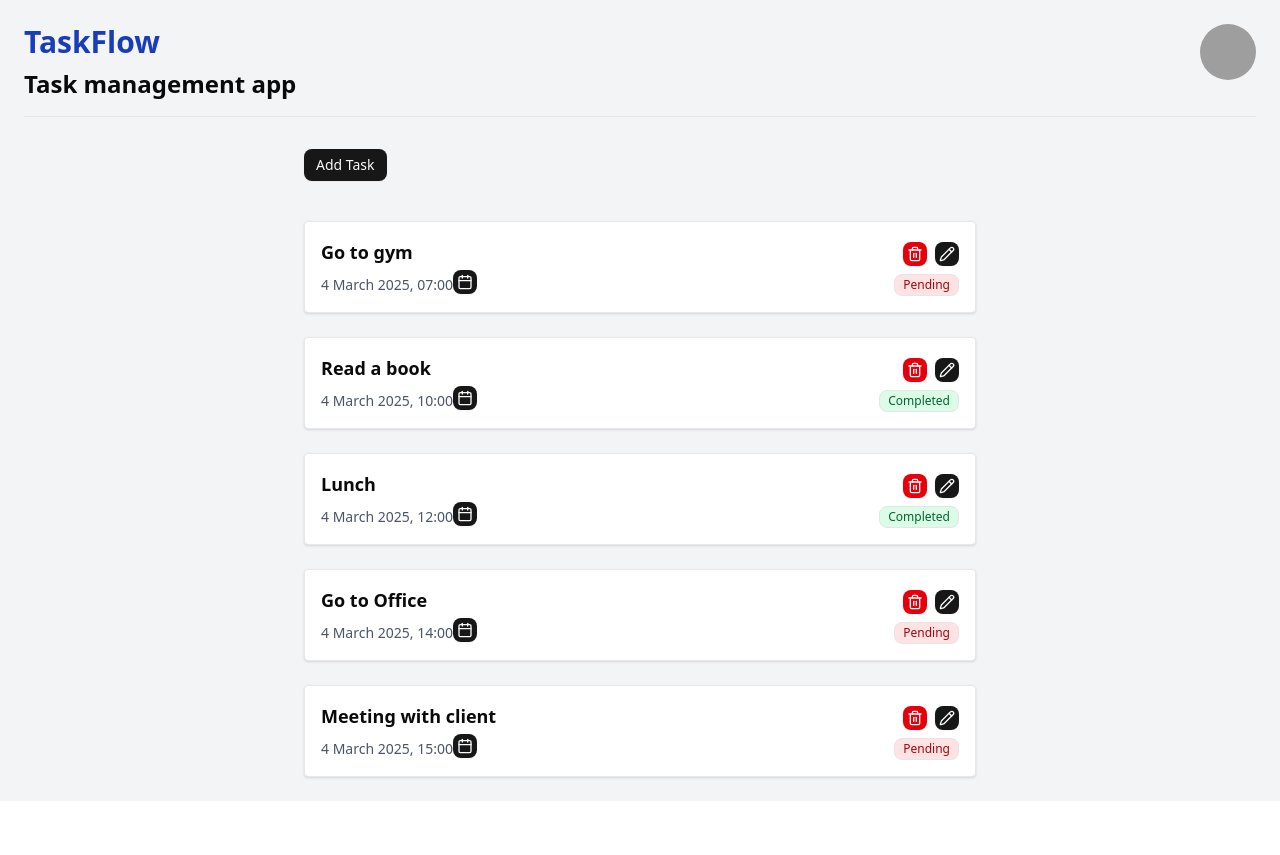
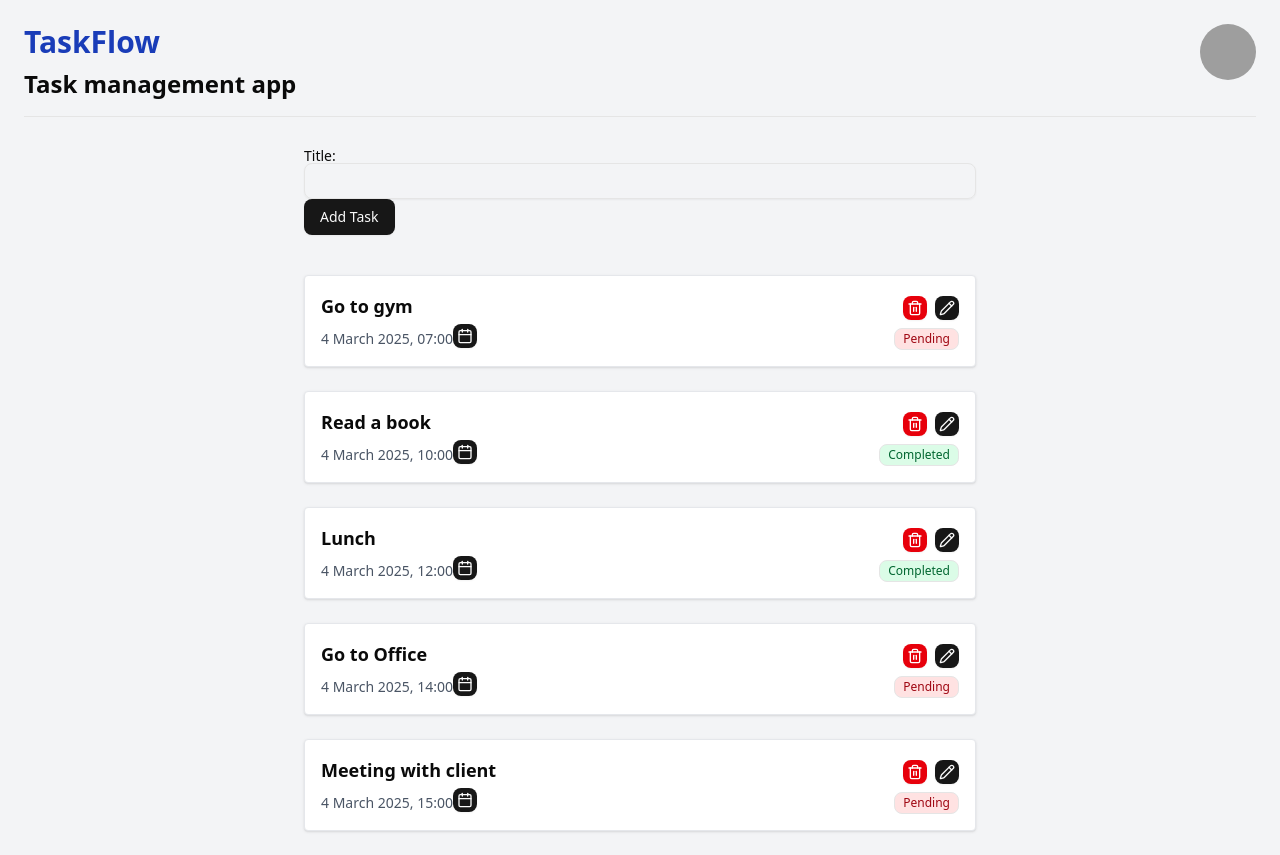
Before and after one commit to anpabeltj/taskflow, a React app: page / in a window 1280 px wide. Before the commit the page ends 801 px from the top, so only its background shows below. Built offline with nearby package versions, Linux system fonts and the light colour scheme; grey boxes are pictures that could not be loaded; the HTML template or start-up script is replaced by a standard one.

Commit message:
feat: add AddTaskForm component with input and label; update App component to use new form

```diff
--- a/package.json
+++ b/package.json
@@ -11,6 +11,7 @@
   },
   "dependencies": {
     "@radix-ui/react-avatar": "^1.1.4",
+    "@radix-ui/react-label": "^2.1.4",
     "@radix-ui/react-popover": "^1.1.10",
     "@radix-ui/react-slot": "^1.2.0",
     "class-variance-authority": "^0.7.1",
--- a/src/App.tsx
+++ b/src/App.tsx
@@ -1,8 +1,7 @@
+import { AddTaskForm } from "@/components/shared/add-task-form";
+import { Tasks } from "@/components/tasks";
 import { Avatar, AvatarFallback, AvatarImage } from "@/components/ui/avatar";
-import { Tasks } from "@/components/tasks";
 import { useState } from "react";
-import { Button } from "./components/ui/button";
-import * as Popover from "@radix-ui/react-popover";
 
 export function App() {
   const [tasks, setTasks] = useState([
@@ -38,18 +37,6 @@
     },
   ]);
 
-  function addTask() {
-    const newTask = {
-      id: String(tasks.length + 1),
-      title: "New Todo",
-      completed: false,
-      datetime: new Date(),
-    };
-
-    const updatedTasks = [...tasks, newTask];
-    setTasks(updatedTasks);
-  }
-
   function removeTask(id: string) {
     const updatedTasks = tasks.filter((task) => task.id !== id);
     setTasks(updatedTasks);
@@ -73,13 +60,10 @@
 
       <main className="mx-auto max-w-2xl space-y-10">
         <div>
-          <Button size="sm" onClick={addTask}>
-            Add Task
-          </Button>
+          <AddTaskForm />
         </div>
 
         <Tasks tasks={tasks} removeTask={removeTask} />
-        <Popover.Root />
       </main>
     </div>
   );
--- /dev/null
+++ b/src/components/shared/add-task-form.tsx
@@ -0,0 +1,33 @@
+import { Label } from "@/components/ui/label";
+import { Input } from "@/components/ui/input";
+import { Button } from "@/components/ui/button";
+
+export function AddTaskForm() {
+  function handleSubmit(event: React.FormEvent<HTMLFormElement>) {
+    event.preventDefault();
+
+    console.log("Submit");
+  }
+
+  // function addTask() {
+  //   const newTask = {
+  //     id: String(tasks.length + 1),
+  //     title: "New Todo",
+  //     completed: false,
+  //     datetime: new Date(),
+  //   };
+  //   const updatedTasks = [...tasks, newTask];
+  //   setTasks(updatedTasks);
+  // }
+
+  return (
+    <form method="post" onSubmit={handleSubmit}>
+      <div>
+        <Label htmlFor="title">Title:</Label>
+        <Input type="text" id="title" name="title" />
+      </div>
+
+      <Button>Add Task</Button>
+    </form>
+  );
+}
--- /dev/null
+++ b/src/components/ui/input.tsx
@@ -0,0 +1,21 @@
+import * as React from "react";
+
+import { cn } from "@/lib/utils";
+
+function Input({ className, type, ...props }: React.ComponentProps<"input">) {
+  return (
+    <input
+      type={type}
+      data-slot="input"
+      className={cn(
+        "file:text-foreground placeholder:text-muted-foreground selection:bg-primary selection:text-primary-foreground dark:bg-input/30 border-input flex h-9 w-full min-w-0 rounded-md border bg-transparent px-3 py-1 text-base shadow-xs transition-[color,box-shadow] outline-none file:inline-flex file:h-7 file:border-0 file:bg-transparent file:text-sm file:font-medium disabled:pointer-events-none disabled:cursor-not-allowed disabled:opacity-50 md:text-sm",
+        "focus-visible:border-ring focus-visible:ring-ring/50 focus-visible:ring-[3px]",
+        "aria-invalid:ring-destructive/20 dark:aria-invalid:ring-destructive/40 aria-invalid:border-destructive",
+        className,
+      )}
+      {...props}
+    />
+  );
+}
+
+export { Input };
--- /dev/null
+++ b/src/components/ui/label.tsx
@@ -0,0 +1,22 @@
+import * as React from "react";
+import * as LabelPrimitive from "@radix-ui/react-label";
+
+import { cn } from "@/lib/utils";
+
+function Label({
+  className,
+  ...props
+}: React.ComponentProps<typeof LabelPrimitive.Root>) {
+  return (
+    <LabelPrimitive.Root
+      data-slot="label"
+      className={cn(
+        "flex items-center gap-2 text-sm leading-none font-medium select-none group-data-[disabled=true]:pointer-events-none group-data-[disabled=true]:opacity-50 peer-disabled:cursor-not-allowed peer-disabled:opacity-50",
+        className,
+      )}
+      {...props}
+    />
+  );
+}
+
+export { Label };
--- /dev/null
+++ b/src/components/ui/textarea.tsx
@@ -0,0 +1,18 @@
+import * as React from "react";
+
+import { cn } from "@/lib/utils";
+
+function Textarea({ className, ...props }: React.ComponentProps<"textarea">) {
+  return (
+    <textarea
+      data-slot="textarea"
+      className={cn(
+        "border-input placeholder:text-muted-foreground focus-visible:border-ring focus-visible:ring-ring/50 aria-invalid:ring-destructive/20 dark:aria-invalid:ring-destructive/40 aria-invalid:border-destructive dark:bg-input/30 flex field-sizing-content min-h-16 w-full rounded-md border bg-transparent px-3 py-2 text-base shadow-xs transition-[color,box-shadow] outline-none focus-visible:ring-[3px] disabled:cursor-not-allowed disabled:opacity-50 md:text-sm",
+        className,
+      )}
+      {...props}
+    />
+  );
+}
+
+export { Textarea };
```
Also changed, not shown: 1 other file (tests, documents, lock files or other folders).
